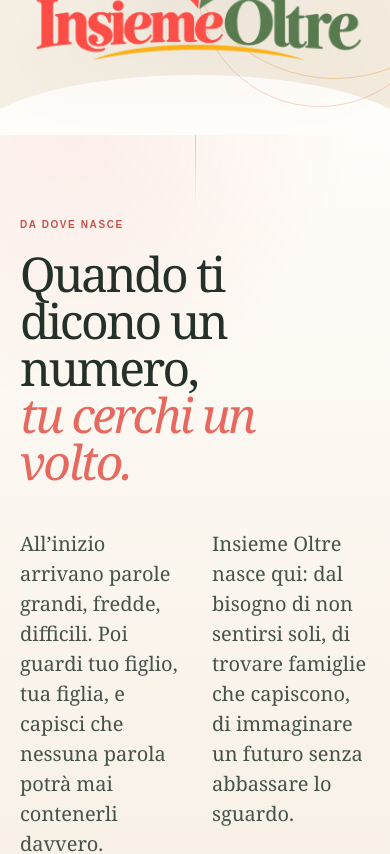
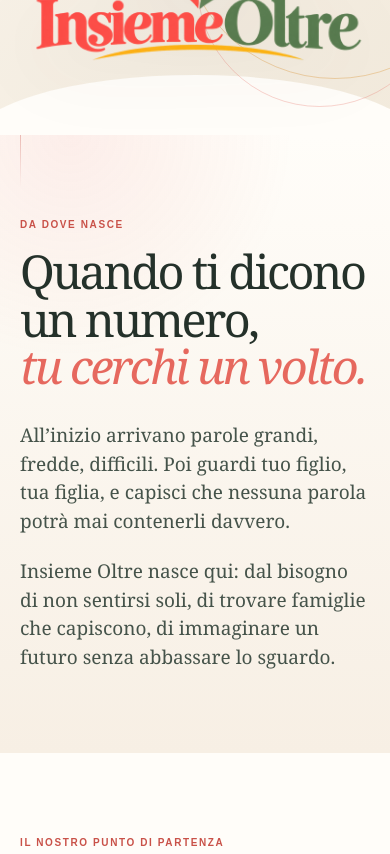
Before and after one commit to Lucare76/insieme-oltre, a Next.js app: page / in a window 390 px wide. Shown: the part 880-1734 px from the top of the page. Built offline with nearby package versions, Linux system fonts and the light colour scheme; no server answers.

Commit message:
Adatta sezione emozionale mobile

```diff
--- a/app/mobile-fix.css
+++ b/app/mobile-fix.css
@@ -128,6 +128,28 @@
 
   .section {
     padding: 82px 20px !important;
+  }
+
+  .emotional-opening::before {
+    left: 20px !important;
+    height: 52px !important;
+  }
+
+  .emotional-opening h2 {
+    margin: 16px 0 30px !important;
+    font-size: clamp(41px, 12vw, 58px) !important;
+    line-height: 1.02 !important;
+  }
+
+  .emotional-opening-copy {
+    grid-template-columns: 1fr !important;
+    gap: 22px !important;
+    margin-left: 0 !important;
+  }
+
+  .emotional-opening-copy p {
+    font-size: 19px !important;
+    line-height: 1.5 !important;
   }
 
   .manifesto-grid,
```
